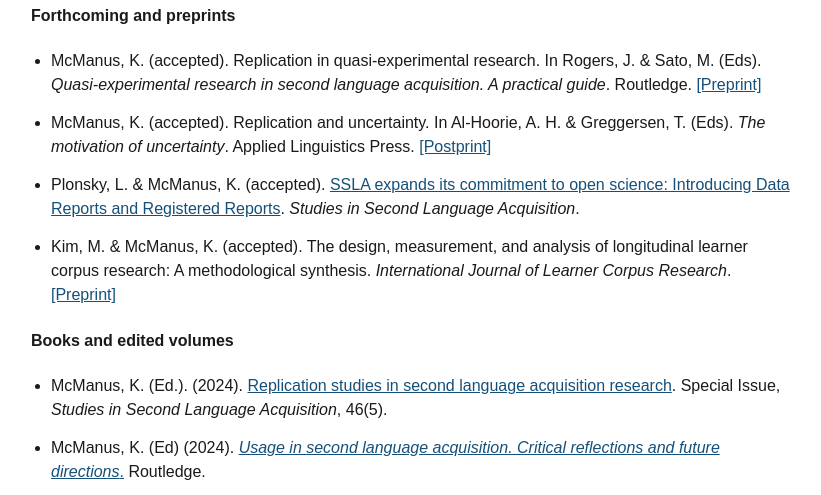
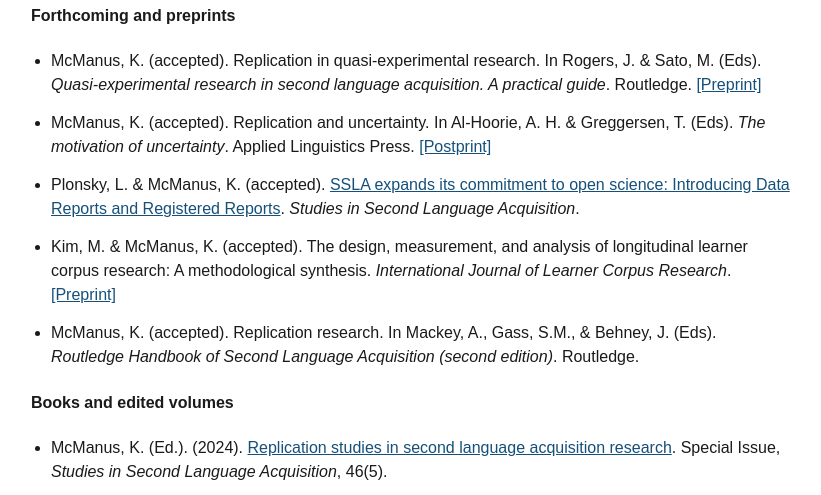
Before and after one commit to kmcmanusuk/kmcmanusuk.github.io, a plain HTML site: page publications.html in a window 1280 px wide. Shown: the part 243-738 px from the top of the page, without its empty margins (229-1050 px from the left). Drawn offline with Linux system fonts and the light colour scheme.

Commit message:
Update publications.html

```diff
--- a/publications.html
+++ b/publications.html
@@ -34,6 +34,8 @@
   <li>Plonsky, L. & McManus, K. (accepted). <a href="https://doi.org/10.1017/S0272263126101909" target="_blank">SSLA expands its commitment to open science: Introducing Data Reports and Registered Reports</a>. <em>Studies in Second Language Acquisition</em>.</li>
 
   <li>Kim, M. & McManus, K. (accepted). The design, measurement, and analysis of longitudinal learner corpus research: A methodological synthesis. <em>International Journal of Learner Corpus Research</em>. <a href="https://osf.io/preprints/psyarxiv/e5c2a_v4" target="_blank" rel="noreferrer noopener">[Preprint]</a></li>
+
+  <li>McManus, K. (accepted). Replication research. In Mackey, A., Gass, S.M., & Behney, J. (Eds). <em>Routledge Handbook of Second Language Acquisition (second edition)</em>. Routledge.</li>
 </ul>
 
 <h4>Books and edited volumes</h4>
```
